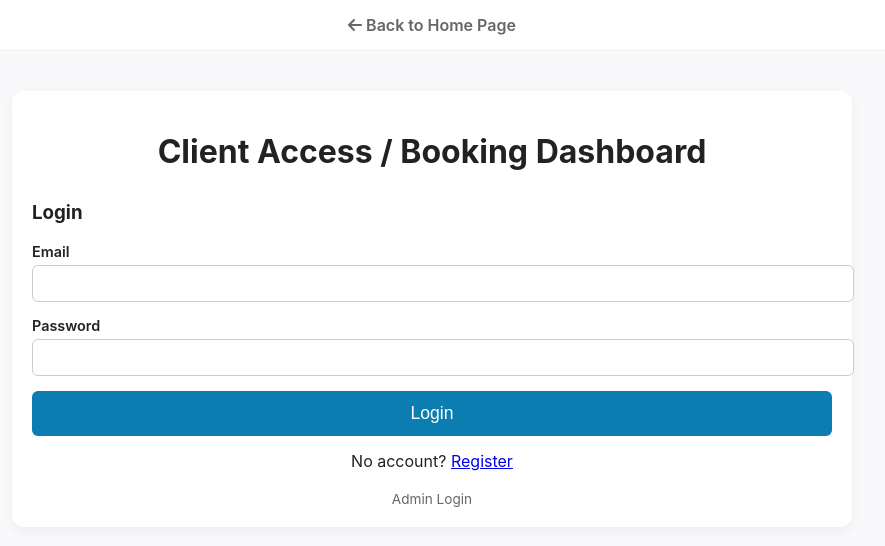
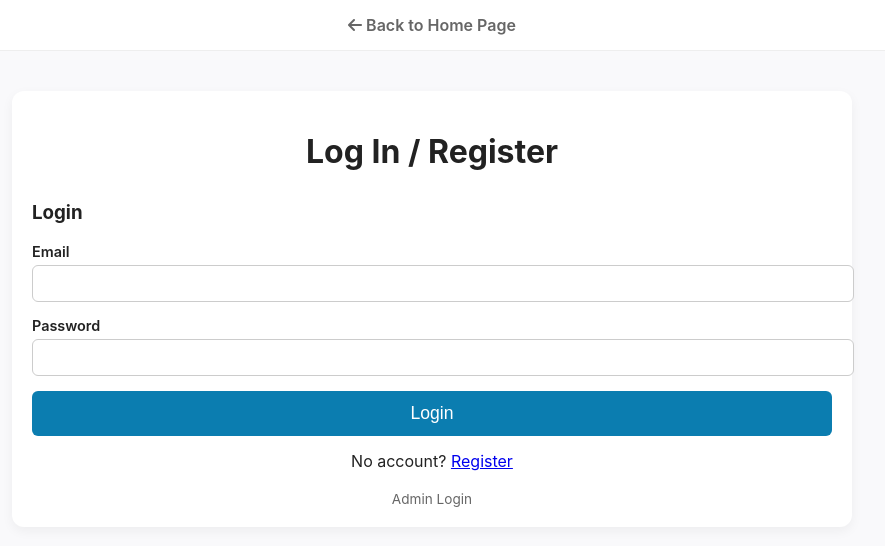
Before and after one commit to cholarmarie/pelagic, a website: page profile.html in a window 1280 px wide. Shown: the whole page, without its empty margins (208-1093 px from the left). Drawn offline with Linux system fonts and the light colour scheme.

Commit message:
profile.html

```diff
--- a/profile.html
+++ b/profile.html
@@ -38,7 +38,7 @@
 <div class="nav-back"><a href="index.html"><i class="fas fa-arrow-left"></i> Back to Home Page</a></div>
 
 <div class="container">
-    <h1 style="text-align:center; margin-bottom: 30px;">Client Access / Booking Dashboard</h1>
+    <h1 style="text-align:center; margin-bottom: 30px;">Log In / Register</h1>
 
     <div id="auth-section">
         <div id="login-form">
```
